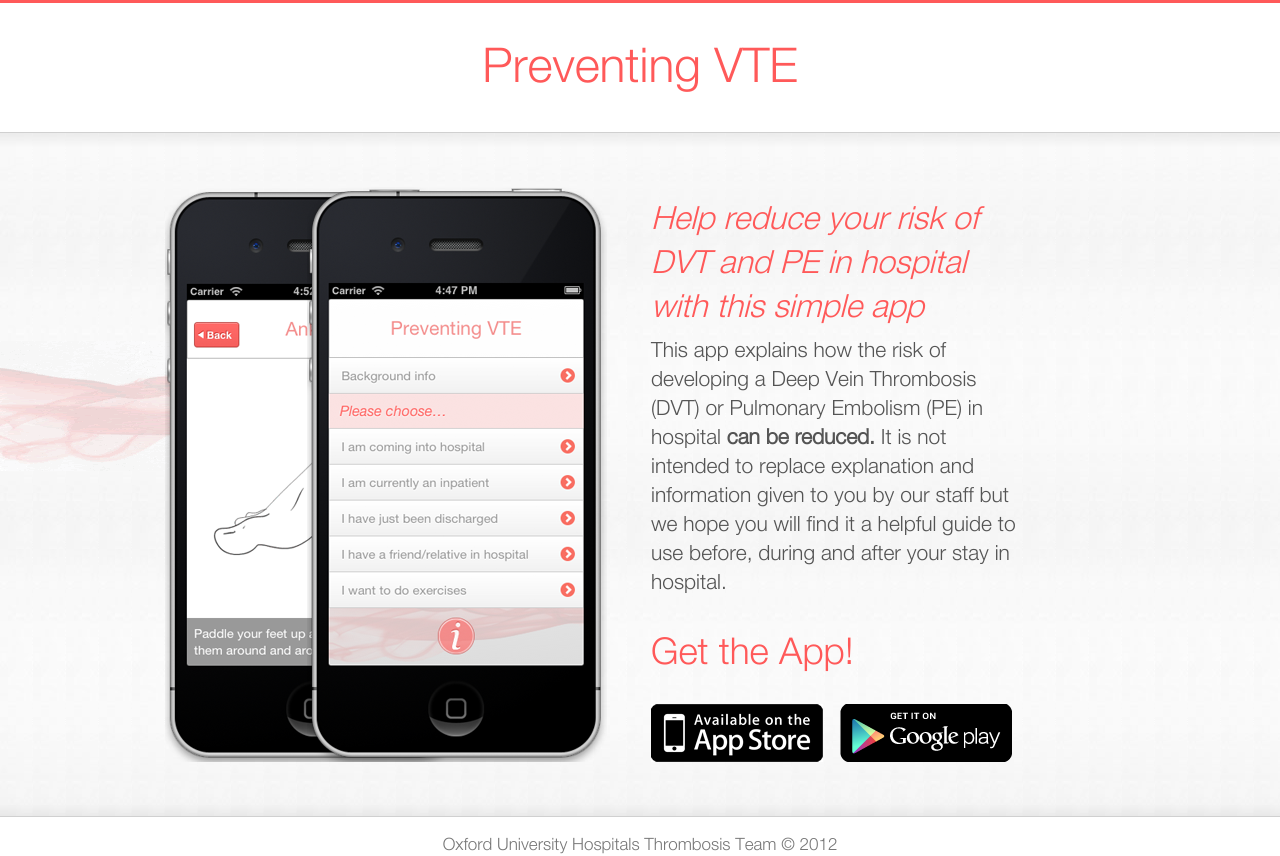
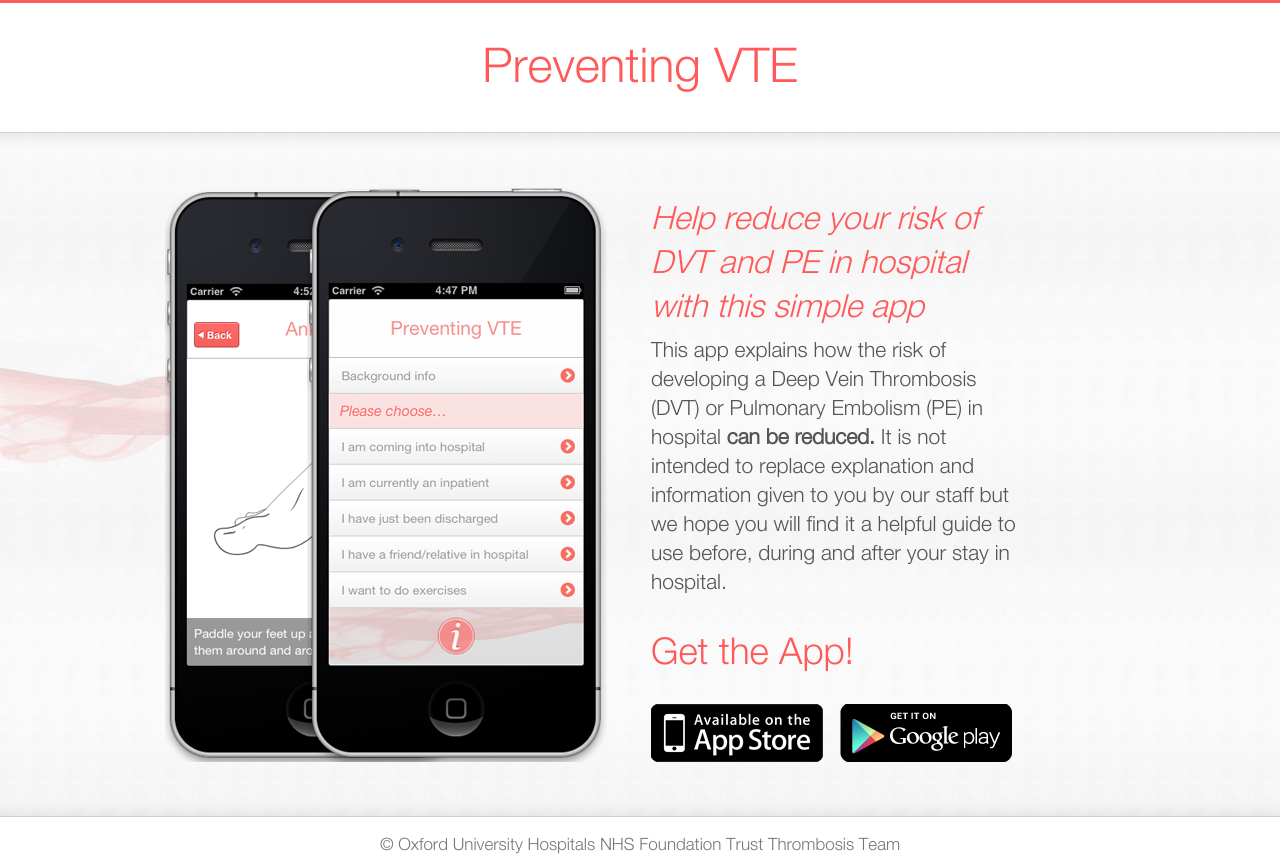
Before and after one commit to incuna/ouh-thrombosis-site, a plain HTML site: page index.html in a window 1280 px wide. Drawn offline with nearby package versions, Linux system fonts and the light colour scheme.

Commit message:
Updated footer copy

```diff
--- a/index.html
+++ b/index.html
@@ -51,7 +51,7 @@
 		<!-- /wrapper -->
 		<div id="footer">
 			<div class="footerContent">
-				<p>Oxford University Hospitals Thrombosis Team &copy; 2012</p>
+				<p>&copy; Oxford University Hospitals NHS Foundation Trust Thrombosis Team</p>
 			</div>
 		</div>
 	</body>
```
